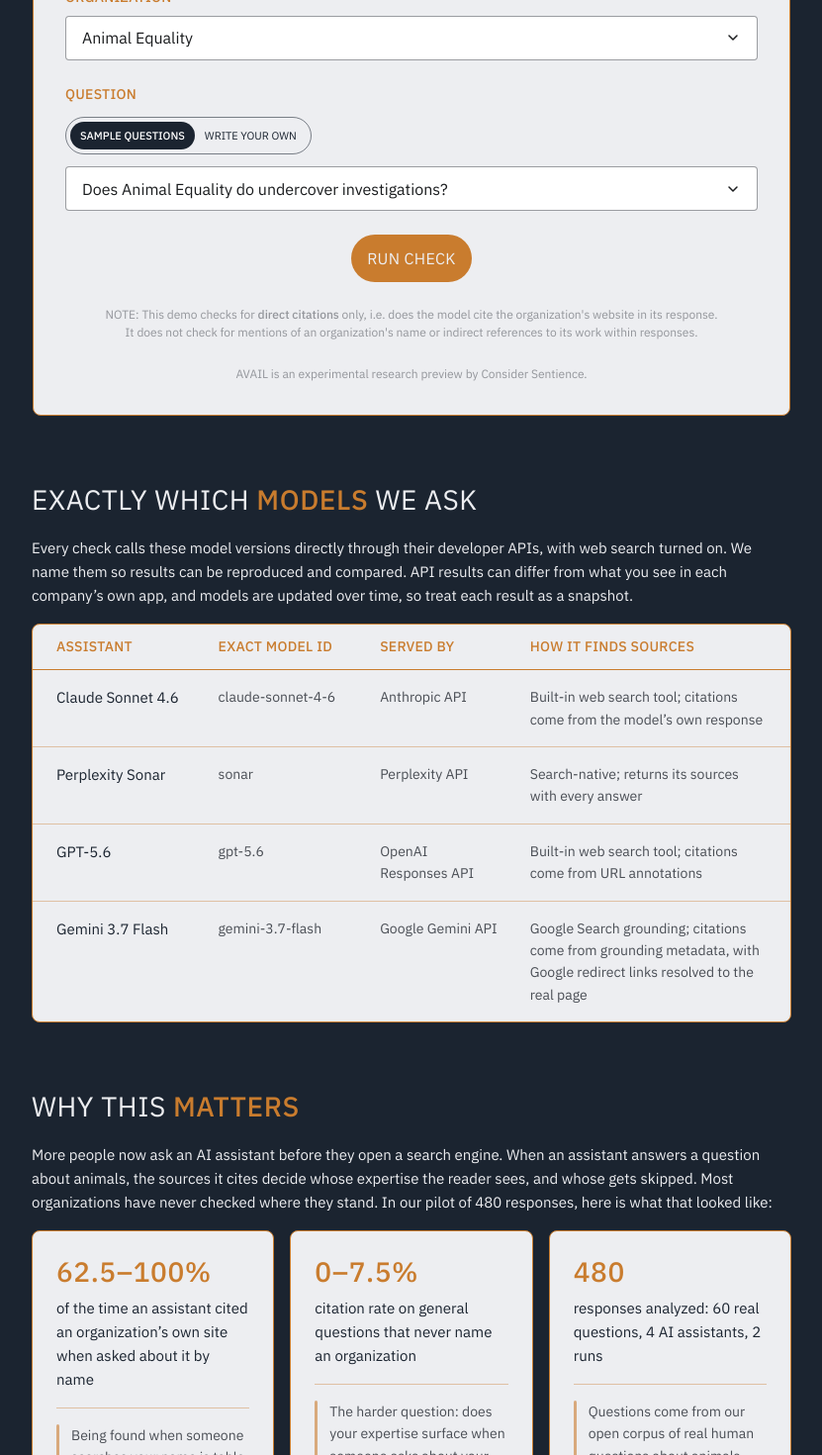
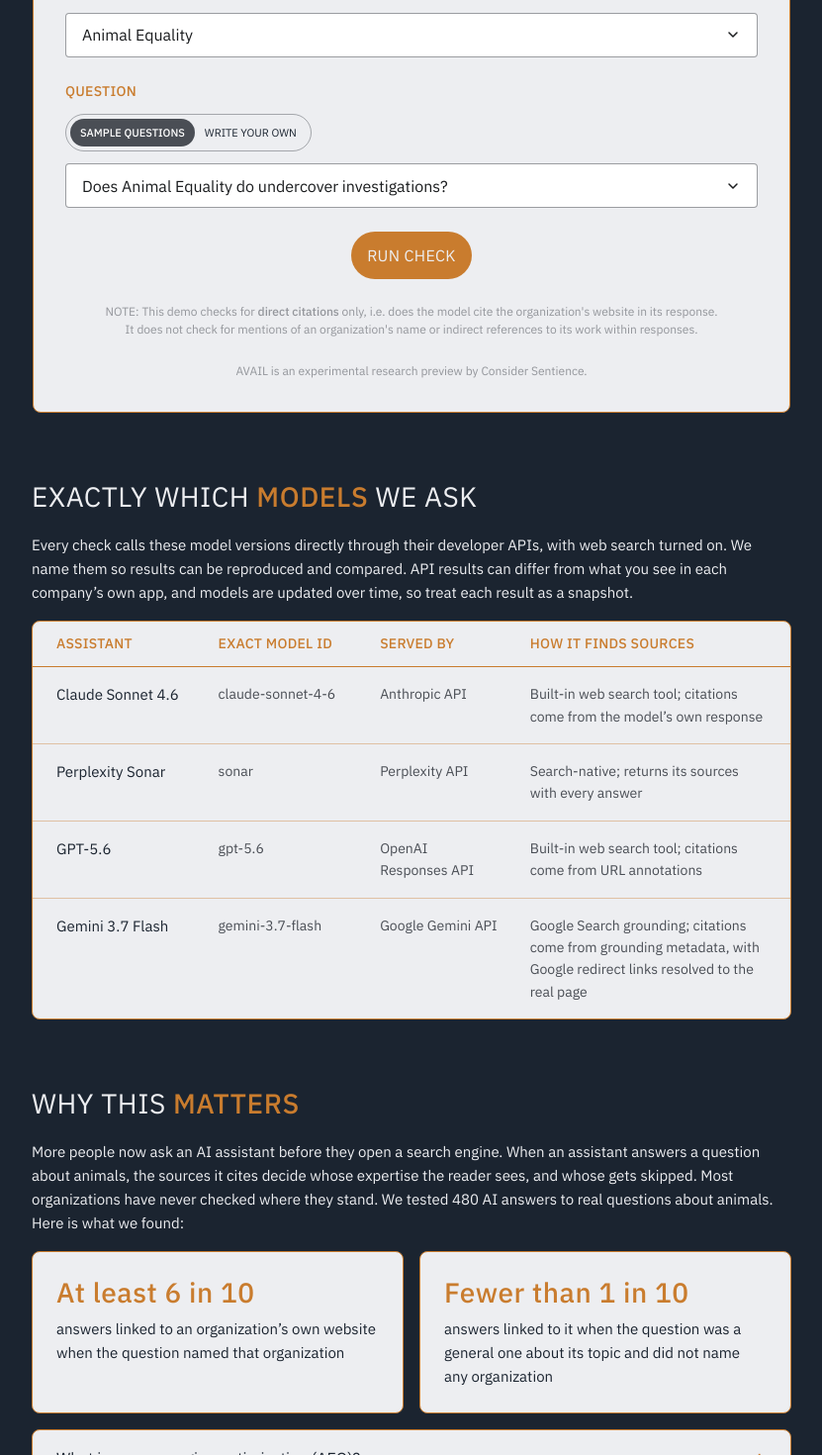
Before and after one commit to lish-stack/avail-demo, a React (Vite) app in the folder frontend/: page / in a window 1280 px wide. Shown: the part 900-2370 px from the top of the page at 99% size, without its empty margins (224-1055 px from the left). Built offline with nearby package versions, Linux system fonts and the light colour scheme.

Commit message:
Simplify stats, sentence-case FAQ, toggle sizing

```diff
--- a/frontend/src/Explainer.tsx
+++ b/frontend/src/Explainer.tsx
@@ -34,24 +34,17 @@
       <p className={bodyCls} style={wdth}>
         More people now ask an AI assistant before they open a search engine. When an assistant answers a question
         about animals, the sources it cites decide whose expertise the reader sees, and whose gets skipped. Most
-        organizations have never checked where they stand. In our pilot of 480 responses, here is what that looked like:
+        organizations have never checked where they stand. We tested 480 AI answers to real questions about animals. Here is what we found:
       </p>
 
-      <div className="grid grid-cols-1 md:grid-cols-3 gap-4 w-full">
+      <div className="grid grid-cols-1 md:grid-cols-2 gap-4 w-full">
         <FindingCard
-          stat="62.5–100%"
-          label="of the time an assistant cited an organization’s own site when asked about it by name"
-          quote="Being found when someone searches your name is table stakes."
+          stat="At least 6 in 10"
+          label="answers linked to an organization’s own website when the question named that organization"
         />
         <FindingCard
-          stat="0–7.5%"
-          label="citation rate on general questions that never name an organization"
-          quote="The harder question: does your expertise surface when someone asks about your topic?"
-        />
-        <FindingCard
-          stat="480"
-          label="responses analyzed: 60 real questions, 4 AI assistants, 2 runs"
-          quote="Questions come from our open corpus of real human questions about animals."
+          stat="Fewer than 1 in 10"
+          label="answers linked to it when the question was a general one about its topic and did not name any organization"
         />
       </div>
 
--- a/frontend/src/shared.tsx
+++ b/frontend/src/shared.tsx
@@ -140,15 +140,15 @@
 }) {
   const sm = size === 'secondary';
   return (
-    <div className={`border border-ink/55 rounded-full flex items-center ${sm ? 'p-[4px]' : 'p-[6px]'}`}>
+    <div className={`border ${sm ? 'border-slate/45' : 'border-ink/55'} rounded-full flex items-center ${sm ? 'p-[4px]' : 'p-[6px]'}`}>
       {options.map((o) => (
         <button
           key={o.value}
           type="button"
           onClick={() => onChange(o.value)}
           className={`rounded-full uppercase whitespace-nowrap transition-colors ${
-            sm ? 'px-[10px] py-[6px] text-[11px]' : 'px-3 py-[10px] text-[12px] md:px-4 md:text-[14px]'
-          } ${value === o.value ? 'bg-ink text-white font-medium' : 'text-ink font-normal'}`}
+            sm ? 'px-[10px] py-[6px] text-[11px]' : 'px-3 py-[10px] text-[12px]'
+          } ${value === o.value ? `${sm ? 'bg-slate' : 'bg-ink'} text-white font-medium` : 'text-ink font-normal'}`}
           style={wdth}
         >
           {o.label}
@@ -269,20 +269,13 @@
 // ---------- Cards, accordion, tables (AVAIL style: cloud + rust borders, caps labels) ----------
 
 // Stat card
-export function FindingCard({ stat, label, quote }: { stat: string; label: string; quote: string }) {
+export function FindingCard({ stat, label }: { stat: string; label: string }) {
   return (
-    <div className={`${surface} flex flex-col gap-4 p-6 w-full`}>
-      <div className="flex flex-col gap-2 w-full">
-        <p className="font-medium leading-[1.2] text-rust text-[20px] md:text-[28px] tracking-[0.4px] md:tracking-[0.56px]" style={wdth}>
-          {stat}
-        </p>
-        <p className="font-normal leading-[1.6] text-ink text-[15px]" style={wdth}>{label}</p>
-      </div>
-      <div className="bg-rust/40 h-px w-full" />
-      <div className="flex gap-3 items-stretch w-full">
-        <div className="bg-rust/60 rounded-[2px] shrink-0 w-[3px]" />
-        <p className="flex-1 font-normal leading-[1.6] min-w-0 text-slate text-[14px]" style={wdth}>{quote}</p>
-      </div>
+    <div className={`${surface} flex flex-col gap-2 p-6 w-full`}>
+      <p className="font-medium leading-[1.2] text-rust text-[20px] md:text-[28px] tracking-[0.4px] md:tracking-[0.56px]" style={wdth}>
+        {stat}
+      </p>
+      <p className="font-normal leading-[1.6] text-ink text-[15px]" style={wdth}>{label}</p>
     </div>
   );
 }
@@ -298,7 +291,7 @@
         aria-expanded={open}
         className="flex items-center justify-between gap-4 px-4 md:px-6 py-4 w-full text-left"
       >
-        <span className="font-normal text-ink text-[14px] md:text-[16px] tracking-[0.28px] md:tracking-[0.32px] uppercase" style={wdth}>
+        <span className="font-normal text-ink text-[15px] md:text-[16px]" style={wdth}>
           {title}
         </span>
         <span className="shrink-0 text-rust text-[24px] leading-none font-normal" style={wdth}>{open ? '—' : '+'}</span>
```
Also changed, not shown: 1 other file (tests, documents, lock files or other folders).
